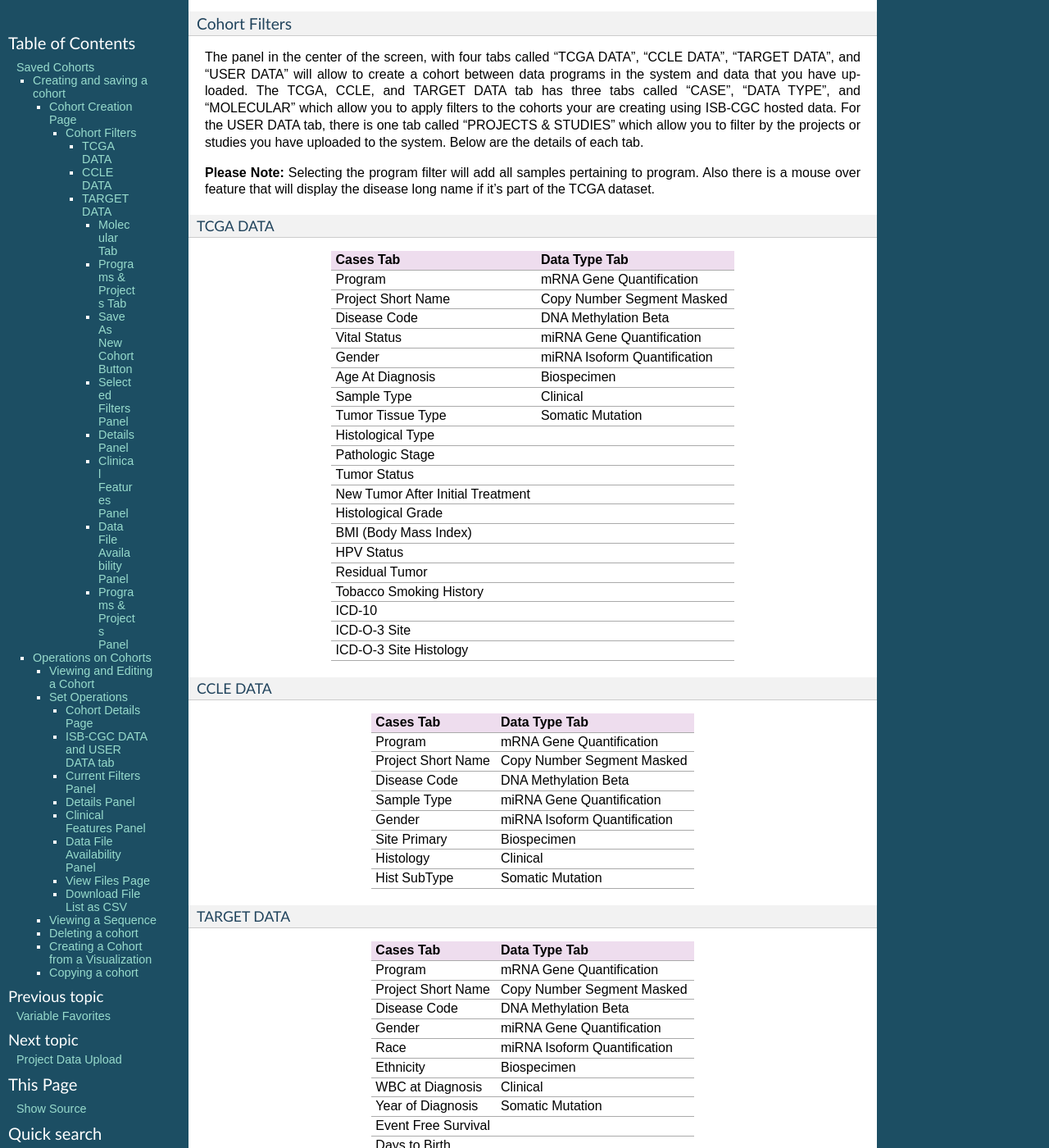
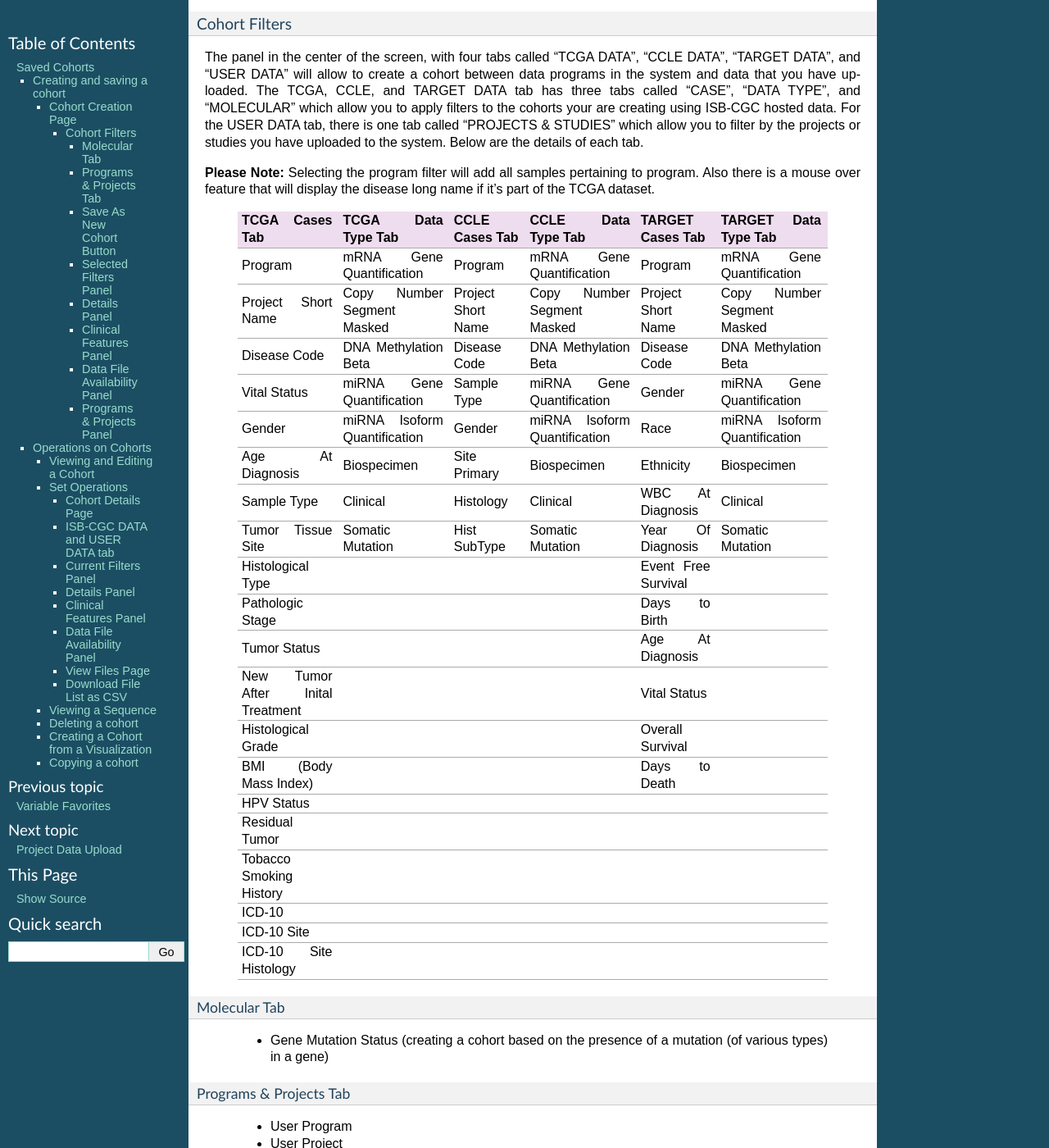
Before and after one commit to isb-cgc/readthedocs, a Sphinx documentation site: the page built from docs/source/sections/webapp/Saved-Cohorts.rst, in a window 1280 px wide and 1400 px high, scrolled down 846 px. Shown: the whole window at 82% size. Built offline with Sphinx 7.4.7, drawn with Linux system fonts in a browser that asks for light colours; pages that are not in the unit, such as notebooks, are missing from menus; some of the changed text lies outside the part shown.

```diff
--- a/docs/source/sections/webapp/Saved-Cohorts.rst
+++ b/docs/source/sections/webapp/Saved-Cohorts.rst
@@ -40,112 +40,54 @@ The panel in the center of the screen, with four tabs called "TCGA DATA", "CCLE
 
 **Please Note:** Selecting the program filter will add all samples pertaining to program. Also there is a mouse over feature that will display the disease long name if it's part of the TCGA dataset.
 
-TCGA DATA
-**********
-   +-----------------------+----------------------------+
-   | Cases Tab             | Data Type Tab              |
-   +=======================+============================+
-   |   Program             | mRNA Gene Quantification   |
-   +-----------------------+----------------------------+
-   | Project Short Name    |Copy Number Segment Masked  |
-   +-----------------------+----------------------------+
-   | Disease Code          | DNA Methylation Beta       |
-   +-----------------------+----------------------------+
-   | Vital Status          | miRNA Gene Quantification  |
-   +-----------------------+----------------------------+
-   | Gender                | miRNA Isoform              |
-   |                       | Quantification             |
-   +-----------------------+----------------------------+
-   | Age At Diagnosis      | Biospecimen                |
-   +-----------------------+----------------------------+
-   |Sample Type            | Clinical                   |
-   +-----------------------+----------------------------+
-   | Tumor Tissue Type     | Somatic Mutation           |
-   +-----------------------+----------------------------+
-   | Histological Type     |                            |
-   +-----------------------+----------------------------+
-   | Pathologic Stage      |                            |
-   +-----------------------+----------------------------+
-   | Tumor Status          |                            |
-   +-----------------------+----------------------------+
-   | New Tumor After       |                            |
-   | Initial Treatment     |                            |
-   +-----------------------+----------------------------+
-   | Histological Grade    |                            |
-   +-----------------------+----------------------------+
-   | BMI (Body Mass Index) |                            |
-   +-----------------------+----------------------------+
-   | HPV Status            |                            |
-   +-----------------------+----------------------------+
-   | Residual Tumor        |                            |
-   +-----------------------+----------------------------+
-   | Tobacco Smoking       |                            |
-   | History               |                            |
-   +-----------------------+----------------------------+
-   | ICD-10                |                            |
-   +-----------------------+----------------------------+
-   | ICD-O-3 Site          |                            |
-   +-----------------------+----------------------------+
-   | ICD-O-3 Site Histology|                            |
-   +-----------------------+----------------------------+
 
-CCLE DATA
-**********
-   +-----------------------+----------------------------+
-   | Cases Tab             | Data Type Tab              |
-   +=======================+============================+
-   |   Program             | mRNA Gene Quantification   |
-   +-----------------------+----------------------------+
-   | Project Short Name    |Copy Number Segment Masked  |
-   +-----------------------+----------------------------+
-   | Disease Code          | DNA Methylation Beta       |
-   +-----------------------+----------------------------+
-   | Sample Type           | miRNA Gene Quantification  |
-   +-----------------------+----------------------------+
-   | Gender                | miRNA Isoform              |
-   |                       | Quantification             |
-   +-----------------------+----------------------------+
-   | Site Primary          | Biospecimen                |
-   +-----------------------+----------------------------+
-   | Histology             | Clinical                   |
-   +-----------------------+----------------------------+
-   | Hist SubType          | Somatic Mutation           |
-   +-----------------------+----------------------------+
+   +-----------------------+----------------------------+---------------------+-----------------------------+-----------------------+-----------------------------+
+   | TCGA Cases Tab        | TCGA Data Type Tab         | CCLE Cases Tab      | CCLE Data Type Tab          | TARGET Cases Tab      | TARGET Data Type Tab        |
+   +=======================+============================+=====================+=============================+=======================+=============================+
+   |   Program             | mRNA Gene Quantification   | Program             | mRNA Gene Quantification    | Program               | mRNA Gene Quantification    |
+   +-----------------------+----------------------------+---------------------+-----------------------------+-----------------------+-----------------------------+
+   | Project Short Name    |Copy Number Segment Masked  | Project Short Name  | Copy Number Segment Masked  | Project Short Name    |Copy Number Segment Masked   |
+   +-----------------------+----------------------------+---------------------+-----------------------------+-----------------------+-----------------------------+
+   | Disease Code          | DNA Methylation Beta       |   Disease Code      |  DNA Methylation Beta       | Disease Code          | DNA Methylation Beta        |
+   +-----------------------+----------------------------+---------------------+-----------------------------+-----------------------+-----------------------------+
+   | Vital Status          | miRNA Gene Quantification  | Sample Type         | miRNA Gene Quantification   | Gender                | miRNA Gene Quantification   |
+   +-----------------------+----------------------------+---------------------+-----------------------------+-----------------------+-----------------------------+
+   | Gender                | miRNA Isoform              | Gender              | miRNA Isoform               | Race                  | miRNA Isoform               |
+   |                       | Quantification             |                     | Quantification              |                       | Quantification              |
+   +-----------------------+----------------------------+---------------------+-----------------------------+-----------------------+-----------------------------+
+   | Age At Diagnosis      | Biospecimen                | Site Primary        | Biospecimen                 | Ethnicity             | Biospecimen                 |
+   +-----------------------+----------------------------+---------------------+-----------------------------+-----------------------+-----------------------------+
+   | Sample Type           | Clinical                   | Histology           | Clinical                    | WBC At Diagnosis      | Clinical                    |
+   +-----------------------+----------------------------+---------------------+-----------------------------+-----------------------+-----------------------------+
+   | Tumor Tissue Site     | Somatic Mutation           | Hist SubType        | Somatic Mutation            | Year Of Diagnosis     | Somatic Mutation            |
+   +-----------------------+----------------------------+---------------------+-----------------------------+-----------------------+-----------------------------+
+   | Histological Type     |                            |                     |                             | Event Free Survival   |                             |
+   +-----------------------+----------------------------+---------------------+-----------------------------+-----------------------+-----------------------------+
+   | Pathologic Stage      |                            |                     |                             | Days to Birth         |                             |
+   +-----------------------+----------------------------+---------------------+-----------------------------+-----------------------+-----------------------------+
+   | Tumor Status          |                            |                     |                             | Age At Diagnosis      |                             |
+   +-----------------------+----------------------------+---------------------+-----------------------------+-----------------------+-----------------------------+
+   | New Tumor After       |                            |                     |                             | Vital Status          |                             |
+   | Inital Treatment      |                            |                     |                             |                       |                             |
+   +-----------------------+----------------------------+---------------------+-----------------------------+-----------------------+-----------------------------+
+   | Histological Grade    |                            |                     |                             | Overall Survival      |                             |
+   +-----------------------+----------------------------+---------------------+-----------------------------+-----------------------+-----------------------------+
+   | BMI (Body Mass Index) |                            |                     |                             | Days to Death         |                             |
+   +-----------------------+----------------------------+---------------------+-----------------------------+-----------------------+-----------------------------+
+   | HPV Status            |                            |                     |                             |                       |                             |
+   +-----------------------+----------------------------+---------------------+-----------------------------+-----------------------+-----------------------------+
+   | Residual Tumor        |                            |                     |                             |                       |                             |
+   +-----------------------+----------------------------+---------------------+-----------------------------+-----------------------+-----------------------------+
+   | Tobacco Smoking       |                            |                     |                             |                       |                             |
+   | History               |                            |                     |                             |                       |                             |
+   +-----------------------+----------------------------+---------------------+-----------------------------+-----------------------+-----------------------------+
+   | ICD-10                |                            |                     |                             |                       |                             |
+   +-----------------------+----------------------------+---------------------+-----------------------------+-----------------------+-----------------------------+
+   | ICD-10 Site           |                            |                     |                             |                       |                             |
+   +-----------------------+----------------------------+---------------------+-----------------------------+-----------------------+-----------------------------+
+   | ICD-10 Site Histology |                            |                     |                             |                       |                             |
+   +-----------------------+----------------------------+---------------------+-----------------------------+-----------------------+-----------------------------+
 
-TARGET DATA
-************
-   +-----------------------+----------------------------+
-   | Cases Tab             | Data Type Tab              |
-   +=======================+============================+
-   |   Program             | mRNA Gene Quantification   |
-   +-----------------------+----------------------------+
-   | Project Short Name    |Copy Number Segment Masked  |
-   +-----------------------+----------------------------+
-   | Disease Code          | DNA Methylation Beta       |
-   +-----------------------+----------------------------+
-   | Gender                | miRNA Gene Quantification  |
-   +-----------------------+----------------------------+
-   | Race                  | miRNA Isoform              |
-   |                       | Quantification             |
-   +-----------------------+----------------------------+
-   | Ethnicity             | Biospecimen                |
-   +-----------------------+----------------------------+
-   | WBC at Diagnosis      | Clinical                   |
-   +-----------------------+----------------------------+
-   | Year of Diagnosis     | Somatic Mutation           |
-   +-----------------------+----------------------------+
-   | Event Free Survival   |                            |
-   +-----------------------+----------------------------+
-   | Days to Birth         |                            |
-   +-----------------------+----------------------------+
-   | Age at Diagnosis      |                            |
-   +-----------------------+----------------------------+
-   | Vital Status          |                            |
-   +-----------------------+----------------------------+
-   | Overall Survival      |                            |
-   +-----------------------+----------------------------+
-   | Days to Death         |                            |
-   +-----------------------+----------------------------+
 
 Molecular Tab
 ^^^^^^^^^^^^^
```
